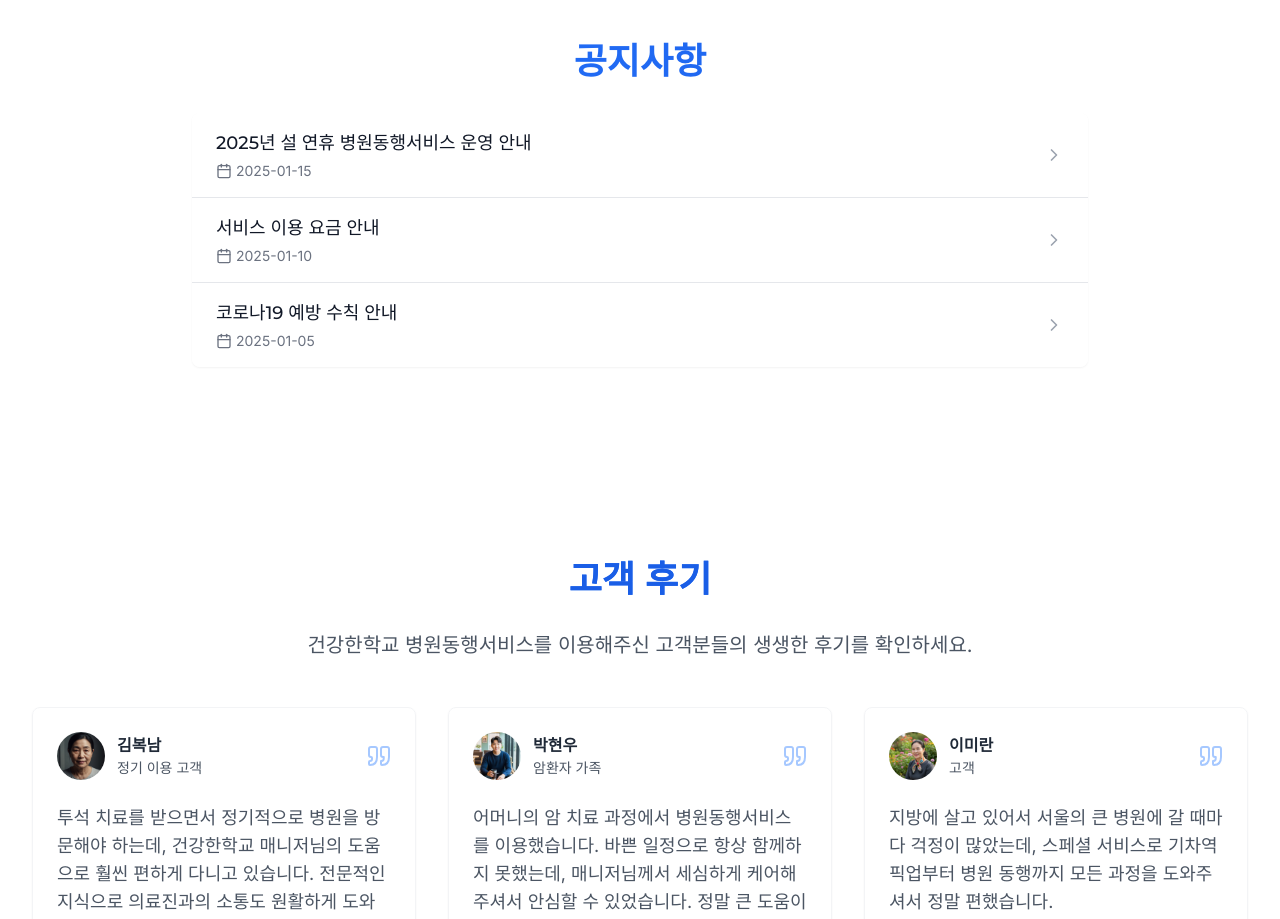
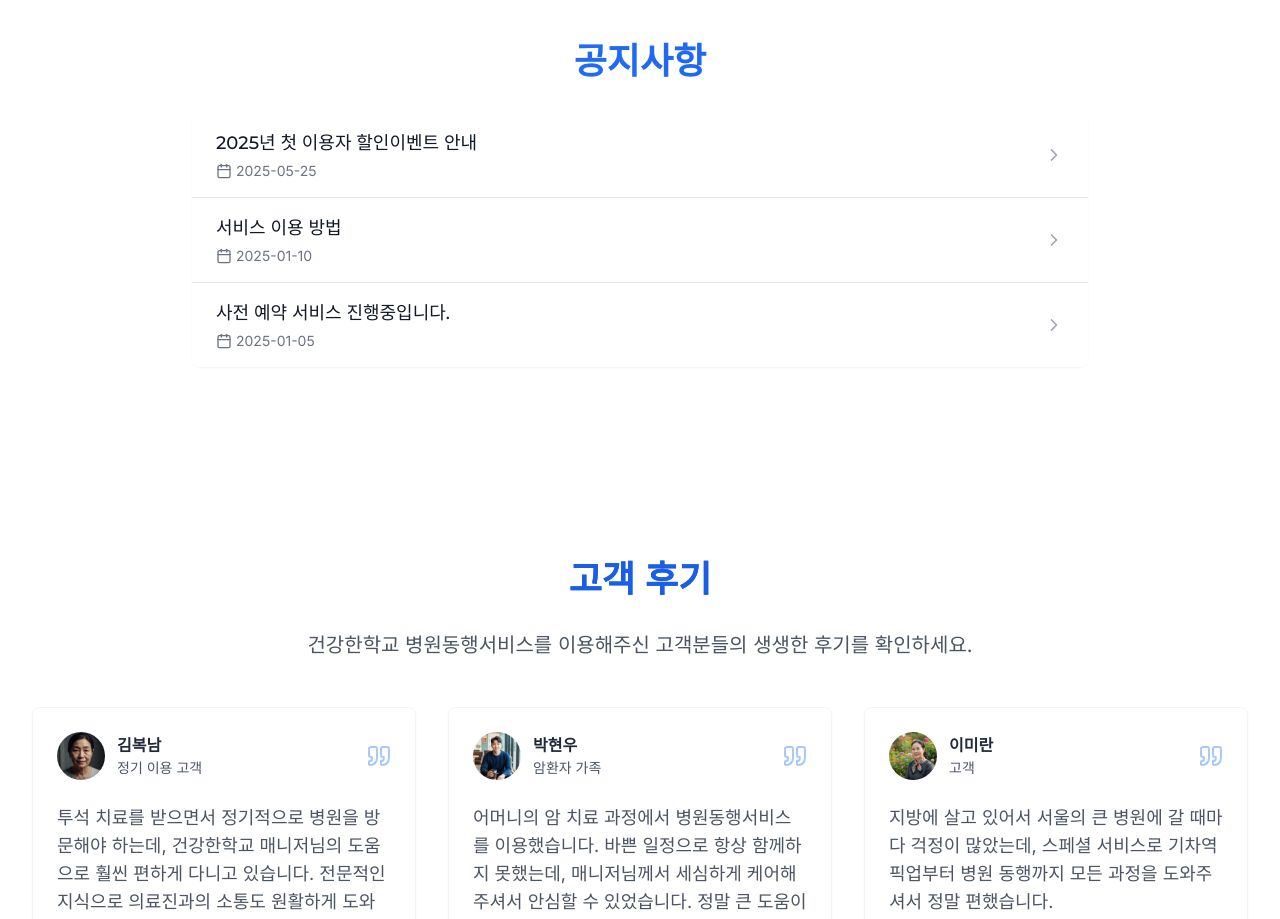
Before and after one commit to conadeli/hospital-together, a React (Vite) app: page / in a window 1280 px wide. Shown: the part 4020-4939 px from the top of the page. Built offline with nearby package versions, Linux system fonts and the light colour scheme.

Commit message:
Update NoticeBoard.tsx

```diff
--- a/src/components/home/NoticeBoard.tsx
+++ b/src/components/home/NoticeBoard.tsx
@@ -15,21 +15,21 @@ const NoticeBoard = () => {
   const notices: Notice[] = [
     {
       id: 1,
-      title: '2025년 설 연휴 병원동행서비스 운영 안내',
-      date: '2025-01-15',
-      content: '설 연휴 기간 동안 병원동행서비스는 정상 운영됩니다. 예약은 최소 3일 전에 부탁드립니다.',
+      title: '2025년 첫 이용자 할인이벤트 안내',
+      date: '2025-05-25',
+      content: '처음으로 서비스를 이요하신 고객님들께는 30% 할인률을 적용해드립니다.',
     },
     {
       id: 2,
-      title: '서비스 이용 요금 안내',
+      title: '서비스 이용 방법',
       date: '2025-01-10',
-      content: '2025년 1월부터 적용되는 새로운 서비스 요금제를 안내해드립니다.',
+      content: '통화가 가능하면 바로 전화주시고 , 통화중으로 연결이 어려우면 상담신청서식을 남겨주면 바로 연락드리겠습니다',
     },
     {
       id: 3,
-      title: '코로나19 예방 수칙 안내',
+      title: '사전 예약 서비스 진행중입니다.',
       date: '2025-01-05',
-      content: '안전한 서비스 이용을 위한 코로나19 예방 수칙을 안내해드립니다.',
+      content: '정기적으로 이용하시는 고객님은 추가 할인이 적용됩니다',
     },
   ];
 
```
